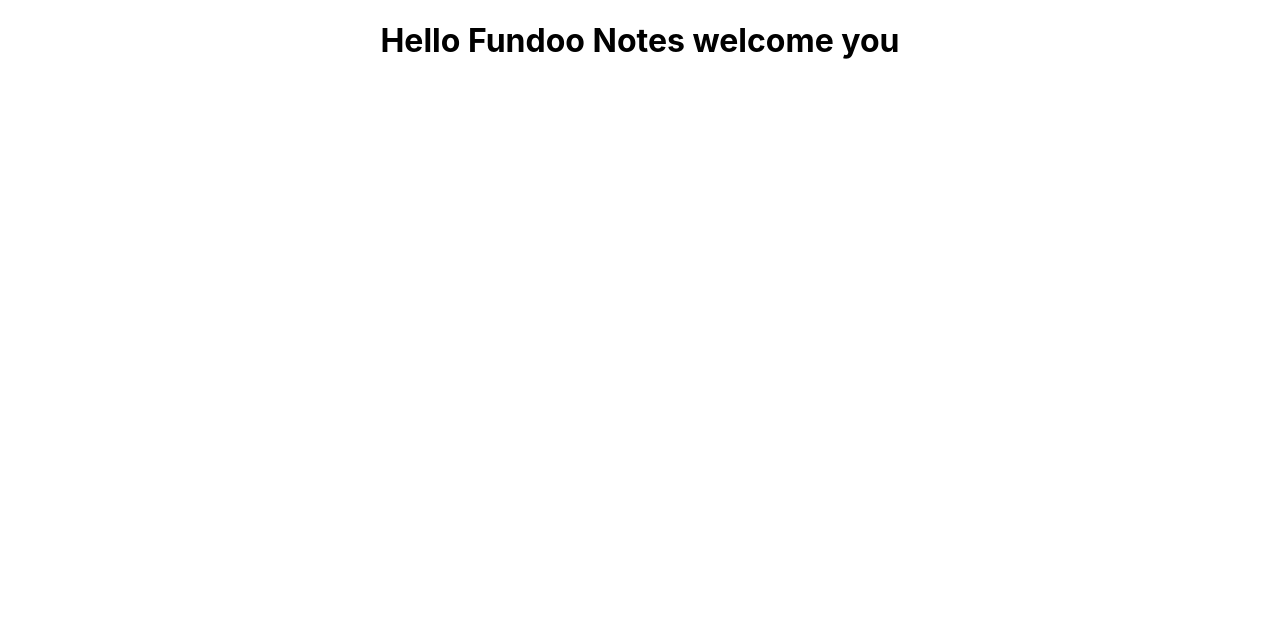
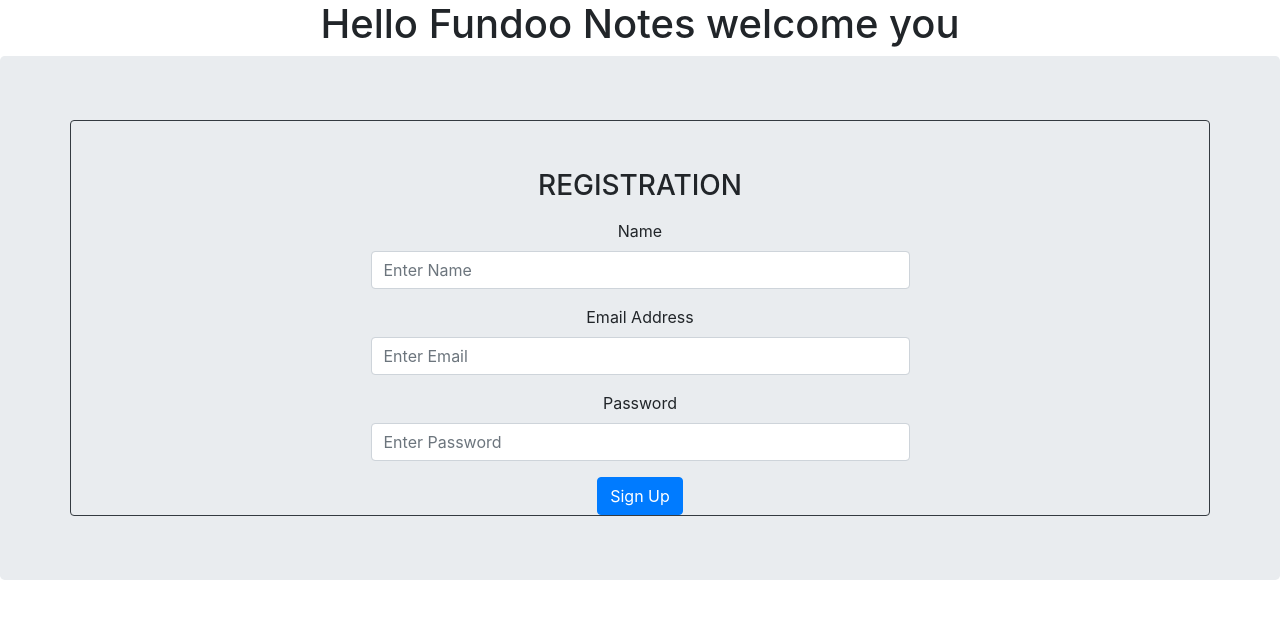
Before and after one commit to manojpawane/fundooNoteFront, a React (Create React App) app: page / in a window 1280 px wide. Shown: the top 618 px of the page. Built offline with nearby package versions, Linux system fonts and the light colour scheme.

Commit message:
inital commit

```diff
--- a/package.json
+++ b/package.json
@@ -3,8 +3,11 @@
   "version": "0.1.0",
   "private": true,
   "dependencies": {
+    "axios": "^0.18.0",
+    "bootstrap": "^4.1.3",
     "react": "^16.6.3",
     "react-dom": "^16.6.3",
+    "react-router-dom": "^4.3.1",
     "react-scripts": "2.1.1"
   },
   "scripts": {
@@ -13,6 +16,7 @@
     "test": "react-scripts test",
     "eject": "react-scripts eject"
   },
+  "proxy": "http://localhost:5000",
   "eslintConfig": {
     "extends": "react-app"
   },
--- a/public/index.html
+++ b/public/index.html
@@ -36,5 +36,11 @@
       To begin the development, run `npm start` or `yarn start`.
       To create a production bundle, use `npm run build` or `yarn build`.
     -->
+    <script src="https://code.jquery.com/jquery-3.2.1.slim.min.js" integrity="sha384-KJ3o2DKtIkvYIK3UENzmM7KCkRr/rE9/Qpg6aAZGJwFDMVNA/GpGFF93hXpG5KkN"
+    crossorigin="anonymous"></script>
+  <script src="https://cdnjs.cloudflare.com/ajax/libs/popper.js/1.12.9/umd/popper.min.js" integrity="sha384-ApNbgh9B+Y1QKtv3Rn7W3mgPxhU9K/ScQsAP7hUibX39j7fakFPskvXusvfa0b4Q"
+    crossorigin="anonymous"></script>
+  <script src="https://maxcdn.bootstrapcdn.com/bootstrap/4.0.0/js/bootstrap.min.js" integrity="sha384-JZR6Spejh4U02d8jOt6vLEHfe/JQGiRRSQQxSfFWpi1MquVdAyjUar5+76PVCmYl"
+    crossorigin="anonymous"></script>
   </body>
 </html>
--- a/src/App.js
+++ b/src/App.js
@@ -1,4 +1,6 @@
 import React, { Component } from 'react';
+import {BrowserRouter as Router, Route} from 'react-router-dom'
+import Registration from '../src/components/Registration/Registration'
 import './App.css';
 
 class App extends Component {
@@ -6,6 +8,7 @@ class App extends Component {
     return (
       <div className="App">
         <h1>Hello Fundoo Notes welcome you</h1>
+        <Registration/>
       </div>
     );
   }
--- /dev/null
+++ b/src/actions/userfunction.js
@@ -0,0 +1,30 @@
+import axios from 'axios'
+
+export const register = newUser => {
+    return axios
+        .post('user/create', {
+            name: newUser.name,
+            email: newUser.email,
+            password: newUser.password
+
+        })
+
+}
+
+export const login = user => {
+    return axios
+        .post('user/login', {
+            email: user.email,
+            password: user.password
+        })
+        .then(res => {
+            localStorage.setItem('usertoken', res.data)
+            return res.data
+        })
+        .catch(err => {
+            console.log(err);
+        })
+}
+
+
+export default register
--- /dev/null
+++ b/src/components/Registration/Registration.jsx
@@ -0,0 +1,80 @@
+import React, { Component } from 'react'
+import register from '../../actions/userfunction'
+
+class Register extends Component {
+    constructor() {
+        super()
+        this.state = {
+            name: '',
+            email: '',
+            password: ''
+        }
+        this.onChange = this.onChange.bind(this)
+        this.onSubmit = this.onSubmit.bind(this)
+    }
+    onChange(e) {
+        this.setState({ [e.target.name]: e.target.value })
+    }
+
+    onSubmit(e) {
+        e.preventDefault()
+
+        const user = {
+            name: this.state.name,
+            email: this.state.email,
+            password: this.state.password
+        }
+
+        register(user).then(res => {
+            this.props.history.push('./login')
+        })
+    }
+
+    render() {
+        return (
+            <div className="jumbotron text-center">
+                <div className="container border border-dark rounded">
+                    <div className="row">
+                        <div className="col-md-6 mt-5 mx-auto">
+                            <form noValidate onSubmit={this.onSubmit}>
+                                <h1 className="h3 mb-3 front-weight-normal">REGISTRATION</h1>
+                                <div className="form-group">
+                                    <label htmlFor="name">Name</label>
+                                    <input type="text"
+                                        className="form-control"
+                                        name="name"
+                                        placeholder="Enter Name"
+                                        value={this.state.name}
+                                        onChange={this.onChange} />
+                                </div>
+                                <div className="form-group">
+                                    <label htmlFor="email">Email Address</label>
+                                    <input type="email"
+                                        className="form-control"
+                                        name="email"
+                                        placeholder="Enter Email"
+                                        value={this.state.email}
+                                        onChange={this.onChange} />
+                                </div>
+                                <div className="form-group">
+                                    <label htmlFor="password">Password</label>
+                                    <input type="password"
+                                        className="form-control"
+                                        name="password"
+                                        placeholder="Enter Password"
+                                        value={this.state.password}
+                                        onChange={this.onChange} />
+                                </div>
+                                <button type="submit" className="btn btn-primary">
+                                    Sign Up
+                        </button>
+                            </form>
+                        </div>
+                    </div>
+                </div>
+            </div>
+        )
+    }
+}
+
+export default Register
--- a/src/index.js
+++ b/src/index.js
@@ -3,6 +3,7 @@ import ReactDOM from 'react-dom';
 import './index.css';
 import App from './App';
 import * as serviceWorker from './serviceWorker';
+import '../node_modules/bootstrap/dist/css/bootstrap.min.css';
 
 ReactDOM.render(<App />, document.getElementById('root'));
 
```
Also changed, not shown: src/components/Login/Login.jsx (added, +11 -0 lines), 1 other file (tests, documents, lock files or other folders).
